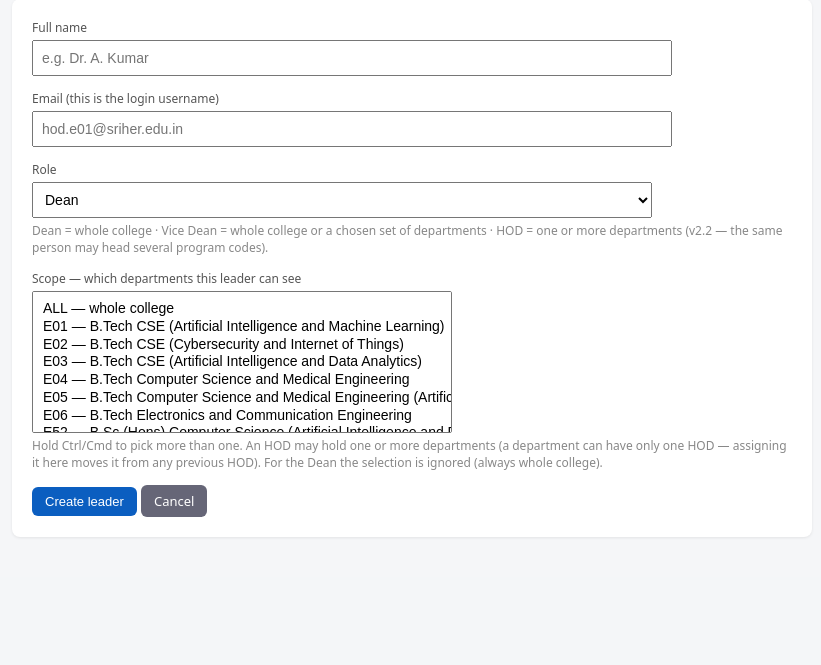
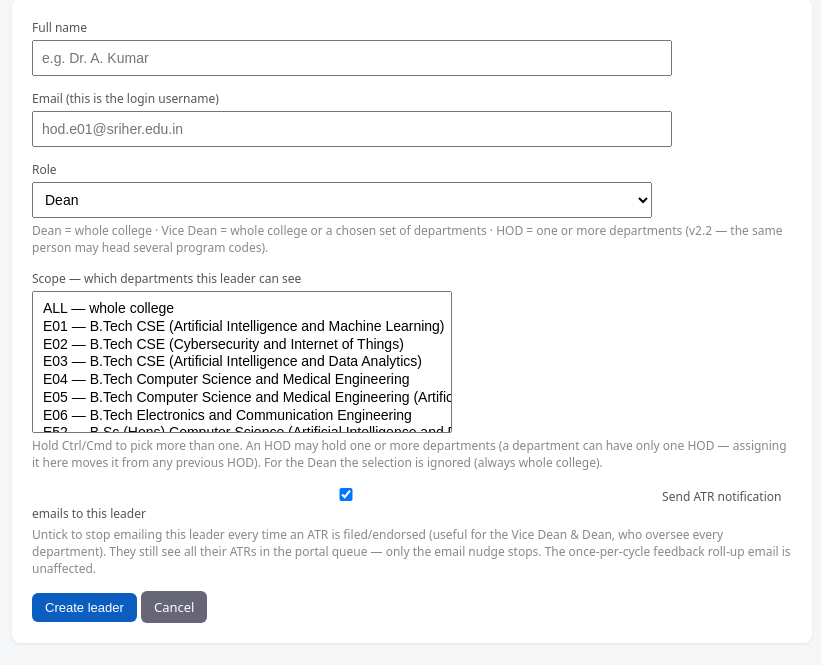
Before and after one commit to aishugithub/sretfeedback, a Flask app: page /admin/users/new in a window 1280 px wide. Shown: the part 223-888 px from the top of the page, without its empty margins (53-874 px from the left). Before the commit the page ends 740 px from the top, so only its background shows below. Run offline with Flask 3, Linux system fonts and the light colour scheme; the visitor is signed in with stand-in values (Sample User, id 1); some libraries are stand-ins or nearby versions.

Commit message:
Email opt-out switch; L3 banner fix; submit-path concurrency; min_responses default 0

```diff
--- a/admin/users.py
+++ b/admin/users.py
@@ -330,7 +330,8 @@ def users_list():
     master = get_master()
     rows = master.execute(
         "SELECT id, email, name, role, scope_dept_ids, "
-        "       (pw_hash != '') AS has_pw, status, last_login_at, created_at "
+        "       (pw_hash != '') AS has_pw, status, atr_email_enabled, "
+        "       last_login_at, created_at "
         "FROM app_user"
     ).fetchall()
     master.close()
@@ -389,12 +390,16 @@ def user_new():
             roles=_ROLES, role_label=_ROLE_LABEL, dept_codes=Config.DEPT_CODES,
             selected_codes=request.form.getlist("scope"))
 
+    # Email-preference switch at creation. An unchecked box means "don't send this
+    # leader the per-ATR endorsement mails"; a ticked box (the default in the form)
+    # means 1. HTML only POSTs a checkbox when it is ticked, so absence == 0.
+    atr_email = 1 if request.form.get("atr_email") == "on" else 0
     # pw_hash stays '' — the leader sets their own password from the invite link.
     master.execute(
         "INSERT INTO app_user (email, name, role, scope_dept_ids, pw_hash, "
-        "                      status, created_by) "
-        "VALUES (?, ?, ?, ?, '', 'active', ?)",
-        (email, name, role, scope, "admin:users_page"))
+        "                      status, atr_email_enabled, created_by) "
+        "VALUES (?, ?, ?, ?, '', 'active', ?, ?)",
+        (email, name, role, scope, atr_email, "admin:users_page"))
     new_id = master.execute(
         "SELECT id FROM app_user WHERE email = ?", (email,)).fetchone()["id"]
     # v2.2 (§18.4): mirror the (possibly multi-department) scope onto
@@ -445,6 +450,9 @@ def user_edit(user_id):
     email, e_err = _validate_email(request.form.get("email", ""))
     scope, s_err = _compute_scope(role, request.form.getlist("scope"))
     status = "disabled" if request.form.get("disabled") == "on" else "active"
+    # Email-preference switch: ticked "Send ATR notification emails" -> 1, else 0.
+    # A checkbox is absent from the POST when unticked, so "!= 'on'" reads as 0.
+    atr_email = 1 if request.form.get("atr_email") == "on" else 0
 
     err = e_err or (None if role in _ROLES else "Please choose a valid role.") or s_err
     if err:
@@ -463,8 +471,8 @@ def user_edit(user_id):
 
     master.execute(
         "UPDATE app_user SET name = ?, email = ?, role = ?, scope_dept_ids = ?, "
-        "                    status = ? WHERE id = ?",
-        (name, email, role, scope, status, user_id))
+        "                    status = ?, atr_email_enabled = ? WHERE id = ?",
+        (name, email, role, scope, status, atr_email, user_id))
     # v2.2 (§18.4): re-mirror scope onto department.hod_user_id. This also handles
     # a role CHANGE away from HOD (the user is detached from every dept) and a
     # scope that DROPS a department (that dept's pointer is cleared) — all inside
@@ -474,8 +482,9 @@ def user_edit(user_id):
     master.commit()
     master.close()
 
-    activity_log.note(detail="Edited leader %s (%s, scope %s, %s)"
-                      % (email, role, scope, status))
+    activity_log.note(detail="Edited leader %s (%s, scope %s, %s, ATR-mail %s)"
+                      % (email, role, scope, status,
+                         "on" if atr_email else "off"))
     flash("Saved.", "success")
     for w in warns:
         flash(w, "success")
--- a/schema_master.sql
+++ b/schema_master.sql
@@ -488,6 +488,16 @@ CREATE TABLE IF NOT EXISTS app_user (
     scope_dept_ids TEXT NOT NULL DEFAULT '', -- CSV of E-codes, or 'ALL' for whole college
     pw_hash        TEXT NOT NULL DEFAULT '', -- pbkdf2_hmac hash; '' until the user sets a password
     status         TEXT NOT NULL DEFAULT 'active', -- 'active' | 'disabled'
+    -- atr_email_enabled (email-preference switch, added post-v2.2) — governs ONLY
+    -- the per-ATR endorsement notification emails this leader receives from
+    -- notifications.py (the "each ATR transaction fires a mail" stream that floods
+    -- the Vice Dean/Dean). 1 = send exactly as before (the DEFAULT, so every
+    -- existing row keeps its current behaviour and nothing changes on deploy);
+    -- 0 = this leader is silently skipped as an ATR-mail recipient. It does NOT
+    -- affect the once-per-cycle roll-up in distribution.py, nor any faculty/student
+    -- mail — it is a leaders-only, ATR-endorsement-only mute. Edited on the admin
+    -- Users & Roles page (admin/users.py); read by notifications._leader_email().
+    atr_email_enabled INTEGER NOT NULL DEFAULT 1,
     last_login_at  TEXT,                     -- stamped by the login route (Module 2/D4)
     created_by     TEXT,                     -- admin email who created the row (audit)
     created_at     TEXT NOT NULL DEFAULT (datetime('now'))
--- a/templates/participation.html
+++ b/templates/participation.html
@@ -21,7 +21,7 @@
       <strong>✓ Mail: DEV mode (outbox) — no real email will be sent.</strong>
       Reminders are written as <code>.eml</code> files into <code>app/outbox/</code>.
     </div>
-  {% elif mail.is_test %}
+  {% elif not mail.reaches_students %}
     <div class="flash" style="background:#fbf1d6; color:#7a5a00; border:1px solid #e6cf8a">
       <strong>⚠ Mail: SMTP LIVE, but this is a TEST cycle.</strong>
       Reminders send via <code>{{ mail.host }}</code> but are all redirected to
@@ -49,7 +49,7 @@
         "⚠ REAL REMINDER EMAIL TO REAL STUDENTS\n\n" +
         "SMTP is live ({{ mail.host }}) and this is NOT a test cycle, so every " +
         "pending student gets a real reminder. This cannot be undone.\n\nSend for real?");
-      {% elif mail.is_test %}
+      {% elif not mail.reaches_students %}
       return confirm(
         "Reminders will send, but this is a TEST cycle so they all go to " +
         "{{ mail.test_redirect }} (students are NOT contacted).\n\nContinue?");
--- a/templates/tokens_page.html
+++ b/templates/tokens_page.html
@@ -23,7 +23,7 @@
       SMTP is not configured, so each link is written as an <code>.eml</code> file into
       <code>app/outbox/</code>. Safe to test freely.
     </div>
-  {% elif mail.is_test %}
+  {% elif not mail.reaches_students %}
     <div class="flash" style="background:#fbf1d6; color:#7a5a00; border:1px solid #e6cf8a">
       <strong>⚠ Mail: SMTP LIVE, but this is a TEST cycle.</strong><br>
       Real mail <em>will</em> be sent via <code>{{ mail.host }}</code>, but EVERY message is
@@ -139,7 +139,7 @@
         "SMTP is live ({{ mail.host }}) and this is NOT a test cycle, so links " +
         "will be delivered to students' real inboxes. This cannot be undone.\n\n" +
         "Send for real?");
-      {% elif mail.is_test %}
+      {% elif not mail.reaches_students %}
       // AMBER case: real send, redirected to the test address.
       return confirm(
         "Real mail will be sent, but this is a TEST cycle so every message goes " +
--- a/templates/user_edit.html
+++ b/templates/user_edit.html
@@ -74,6 +74,26 @@
         </div>
       </div>
 
+      {# Email-preference switch. Governs ONLY the per-ATR endorsement emails this
+         leader receives (the stream that floods the Vice Dean/Dean); it does NOT
+         affect the once-per-cycle roll-up or any faculty/student mail. Ticked by
+         default (atr_on) so a new leader, or one whose row predates this field,
+         keeps receiving mail unless you deliberately switch it off here. #}
+      {% set atr_on = (not user) or (user.atr_email_enabled is not defined)
+                       or user.atr_email_enabled %}
+      <div class="field">
+        <label>
+          <input type="checkbox" name="atr_email" {{ 'checked' if atr_on else '' }}>
+          Send ATR notification emails to this leader
+        </label>
+        <div class="muted" style="margin-top:4px">
+          Untick to stop emailing this leader every time an ATR is filed/endorsed
+          (useful for the Vice Dean &amp; Dean, who oversee every department). They
+          still see all their ATRs in the portal queue — only the email nudge stops.
+          The once-per-cycle feedback roll-up email is unaffected.
+        </div>
+      </div>
+
       {% if is_edit %}
         <div class="field">
           <label>
```
Also changed, not shown: db.py (+12 -0 lines), migrate_atr_email_flag.py (added, +71 -0 lines), notifications.py (+19 -1 lines), student/routes.py (+32 -9 lines), templates/distribute.html (+17 -5 lines), templates/users_list.html (+11 -1 lines).
